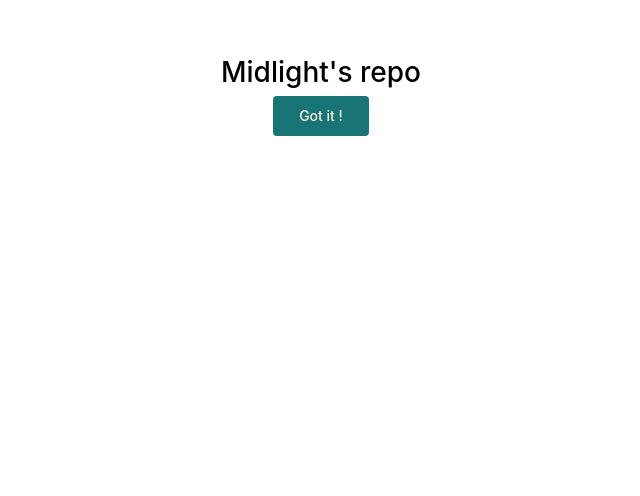
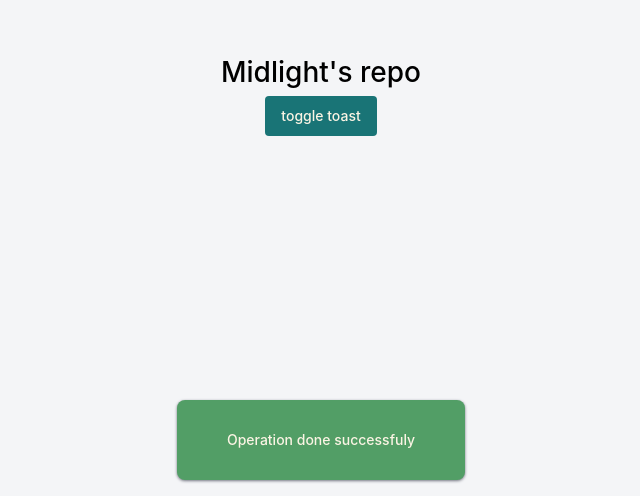
Before and after one commit to kacemws/Midlight, a React (Create React App) app: page / in a window 1280 px wide. Shown: the part 304-800 px from the top of the page, without its empty margins (319-959 px from the left). Built offline with nearby package versions, Linux system fonts and the light colour scheme.

Commit message:
toggling toast from landing page

```diff
--- a/src/App.tsx
+++ b/src/App.tsx
@@ -1,8 +1,11 @@
+import { useState } from "react";
 import "./App.scss";
 import { Button } from "./Components/Button";
 import { PageTitle } from "./Components/Text";
+import { Toast } from "./Components/Toast";
 
 function App() {
+  const [visible, setVisible] = useState(false);
   return (
     <>
       <div
@@ -13,6 +16,7 @@ function App() {
           flexDirection: "column",
           alignItems: "center",
           justifyContent: "center",
+          backgroundColor: "#f4f5f7",
         }}
       >
         <div
@@ -22,10 +26,17 @@ function App() {
         >
           <PageTitle>Midlight's repo</PageTitle>
         </div>
-        <Button size="medium" type="primary">
-          Got it !
+        <Button
+          size="medium"
+          type="primary"
+          onClick={() => {
+            setVisible(!visible);
+          }}
+        >
+          toggle toast
         </Button>
       </div>
+      <Toast type="success" active={visible} />
     </>
   );
 }
```
Also changed, not shown: 1 other file (tests, documents, lock files or other folders).
